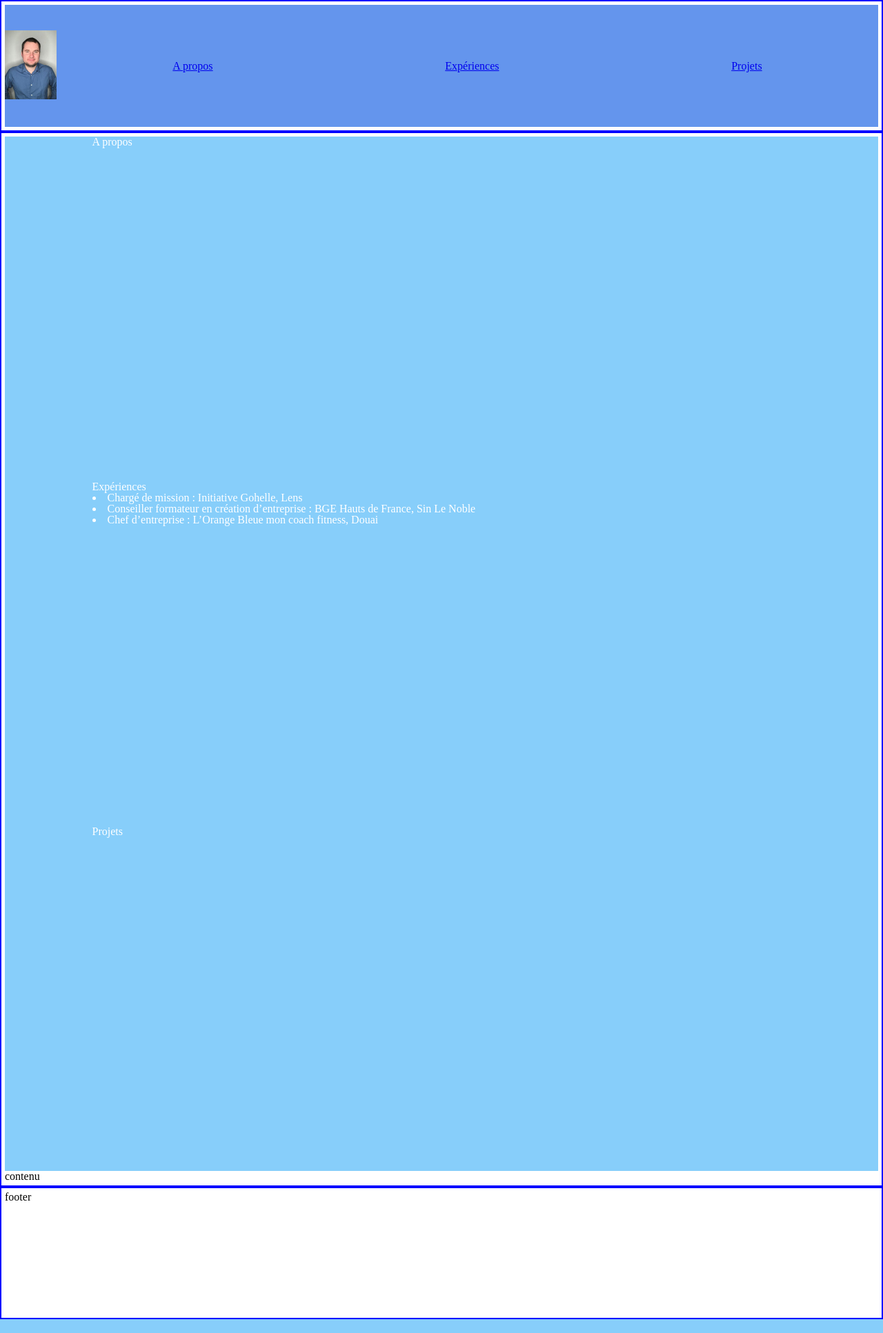
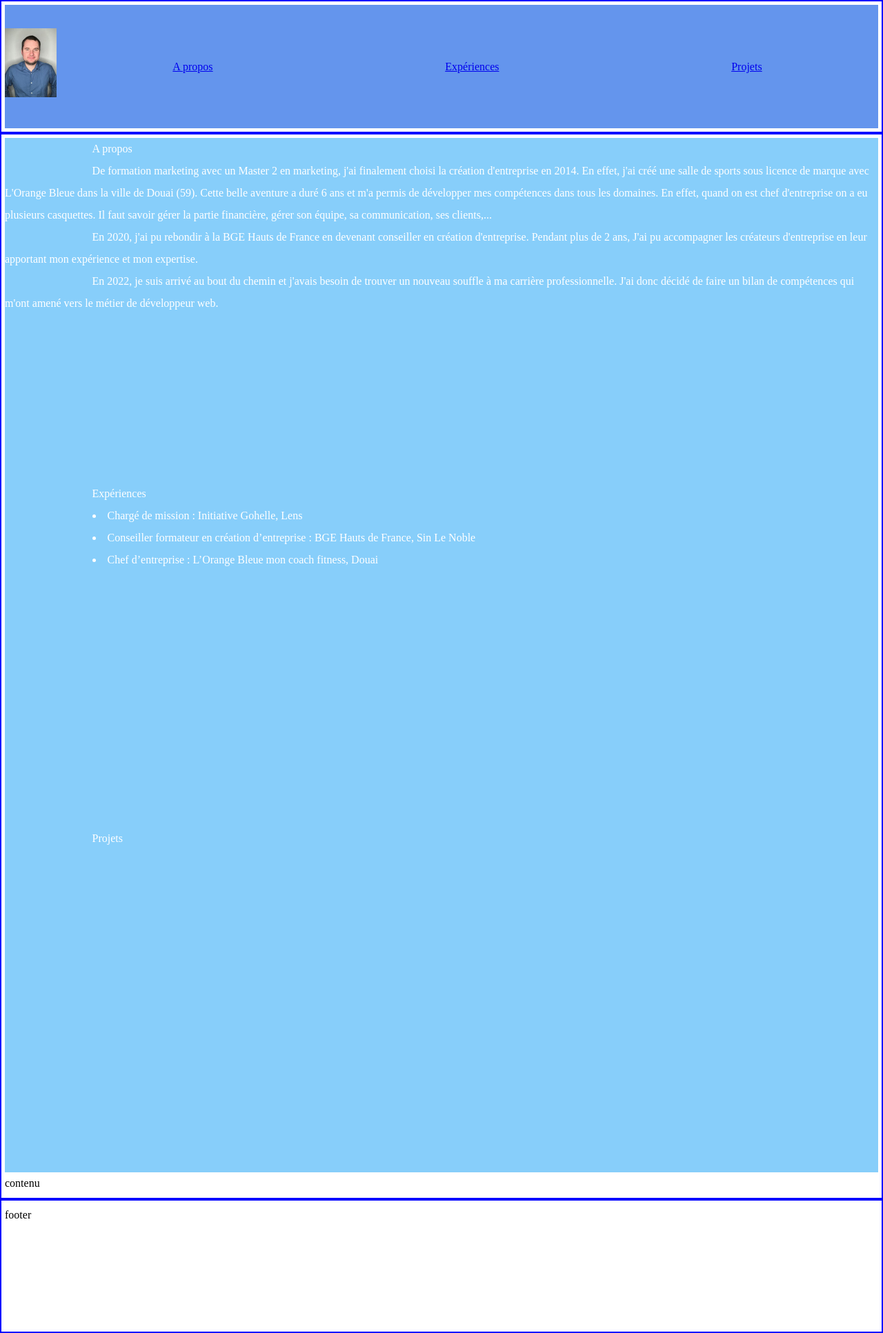
Before and after one commit to TLB62/portfolio, a PHP site: page / in a window 1280 px wide. Shown: the whole page at 69% size. Run offline with PHP 8.4, Linux system fonts and the light colour scheme.

Commit message:
maj 0810

```diff
--- a/index.html
+++ b/index.html
@@ -42,7 +42,21 @@
     </header>
     <!--contenu principal changeant à chaque page-->
     <main>
-        <section id="A-propos">A propos</section>
+        <section id="A-propos">A propos
+            <p>De formation marketing avec un Master 2 en marketing, j'ai finalement choisi la création d'entreprise en
+                2014. En effet, j'ai créé une salle de sports sous licence de marque avec L'Orange Bleue dans la ville
+                de Douai (59). Cette belle aventure a duré 6 ans et m'a permis de développer mes compétences dans tous
+                les domaines.
+                En effet, quand on est chef d'entreprise on a eu plusieurs casquettes. Il faut savoir gérer la partie
+                financière, gérer son équipe, sa communication, ses clients,...
+            <p>En 2020, j'ai pu rebondir à la BGE Hauts de France en devenant conseiller en création d'entreprise.
+                Pendant plus de 2 ans,
+                J'ai pu accompagner les créateurs d'entreprise en leur apportant mon expérience et mon expertise.</p>
+            <p>En 2022, je suis arrivé au bout du chemin et j'avais besoin de trouver un nouveau souffle à ma carrière
+                professionnelle.
+                J'ai donc décidé de faire un bilan de compétences qui m'ont amené vers le métier de développeur web.</p>
+            </p>
+        </section>
         <section id="Expériences">Expériences
             <li>Chargé de mission : Initiative Gohelle, Lens</li>
             <li>Conseiller formateur en création d’entreprise : BGE Hauts de France, Sin Le Noble</li>
--- a/style.css
+++ b/style.css
@@ -142,6 +142,7 @@ footer {
   /*border-color : #fff*/
   border-color: blue;
   padding: 5px;
+  line-height: 2em;
 }
 
 div#logo > img {
```
